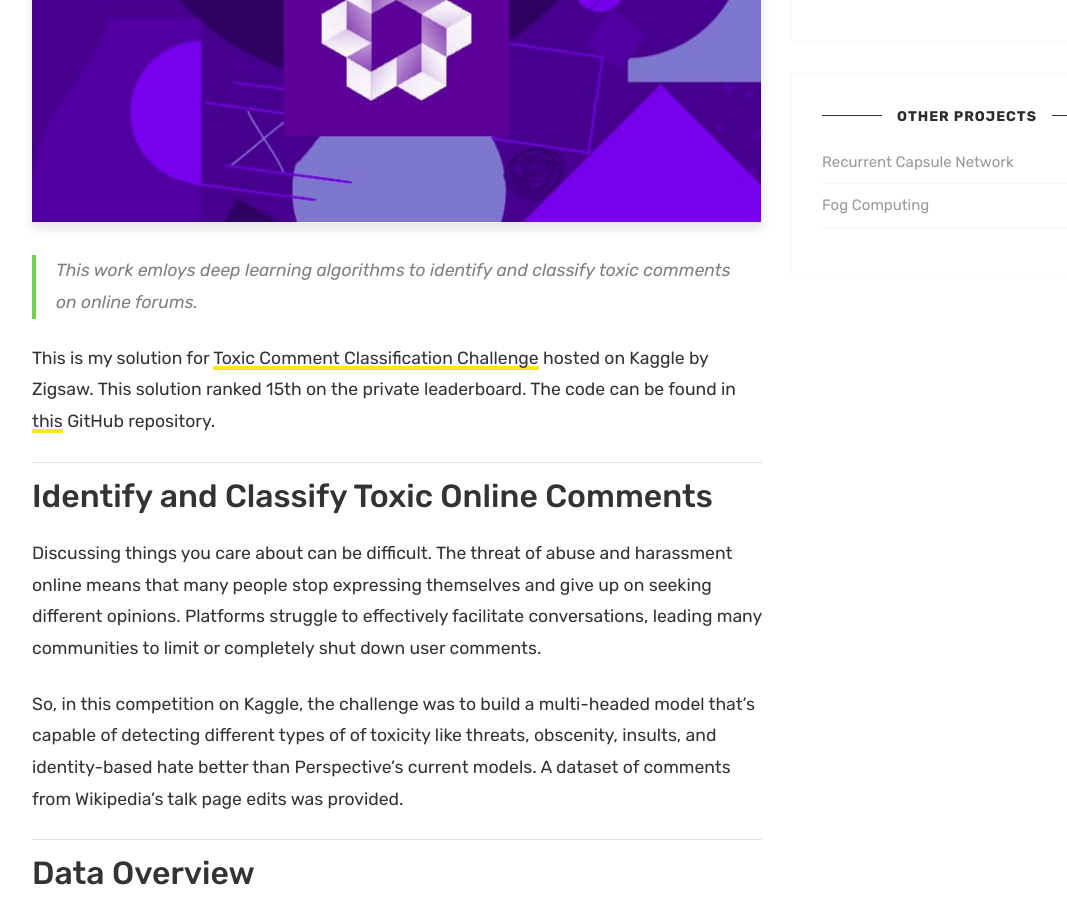
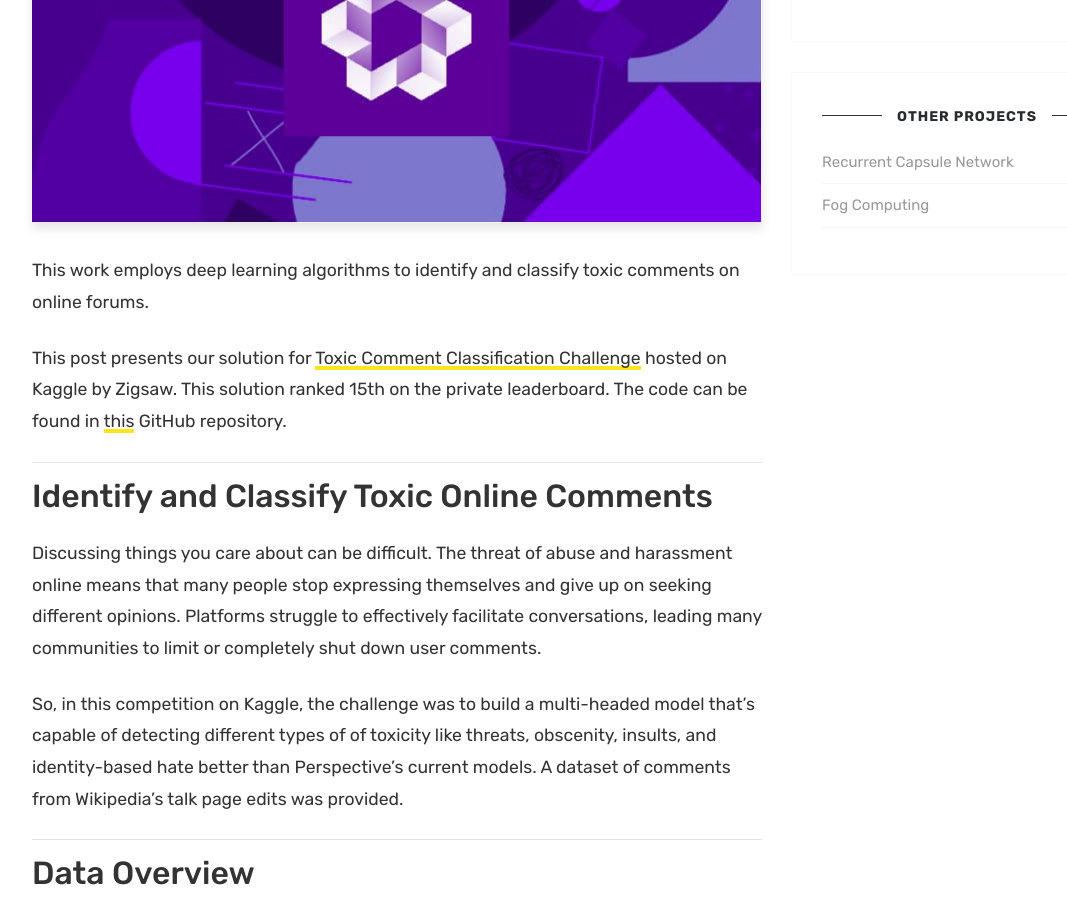
Before and after one commit to imrahulr/imrahulr.github.io, a Jekyll site: the page built from _posts/2018-01-12-toxic-comment-classification.md, in a window 1280 px wide and 900 px high, scrolled down 439 px. Shown: the whole window, without its empty margins (53-1120 px from the left). Built offline with Jekyll 4.4.1, drawn with Linux system fonts in a browser that asks for light colours; comment, search, counter and statistics services are not loaded.

Commit message:
first commit

```diff
--- a/_posts/2018-01-12-toxic-comment-classification.md
+++ b/_posts/2018-01-12-toxic-comment-classification.md
@@ -6,9 +6,9 @@ categories: [ NLP, Kaggle ]
 image: assets/images/2.jpg
 ---
 
->This work emloys deep learning algorithms to identify and classify toxic comments on online forums.
+This work employs deep learning algorithms to identify and classify toxic comments on online forums.
 
-This is my solution for <a href="https://www.kaggle.com/c/jigsaw-toxic-comment-classification-challenge">Toxic Comment Classification Challenge</a> hosted on Kaggle by Zigsaw. This solution ranked 15th on the private leaderboard. The code can be found in <a href="https://github.com/imrahulr/Toxic-Comment-Classification-Kaggle">this</a> GitHub repository.
+This post presents our solution for <a href="https://www.kaggle.com/c/jigsaw-toxic-comment-classification-challenge">Toxic Comment Classification Challenge</a> hosted on Kaggle by Zigsaw. This solution ranked 15th on the private leaderboard. The code can be found in <a href="https://github.com/imrahulr/Toxic-Comment-Classification-Kaggle">this</a> GitHub repository.
 
 ---
 
```
Also changed, not shown: _posts/2018-01-11-quora-insincere-question.md (+1 -1 lines), _posts/2018-01-12-lord-of-the-machines.md (+1 -1 lines), _posts/2018-08-01-threat-intelligence.md (+5 -2 lines), _posts/2019-01-02-deepfakes.md (+3 -0 lines).
